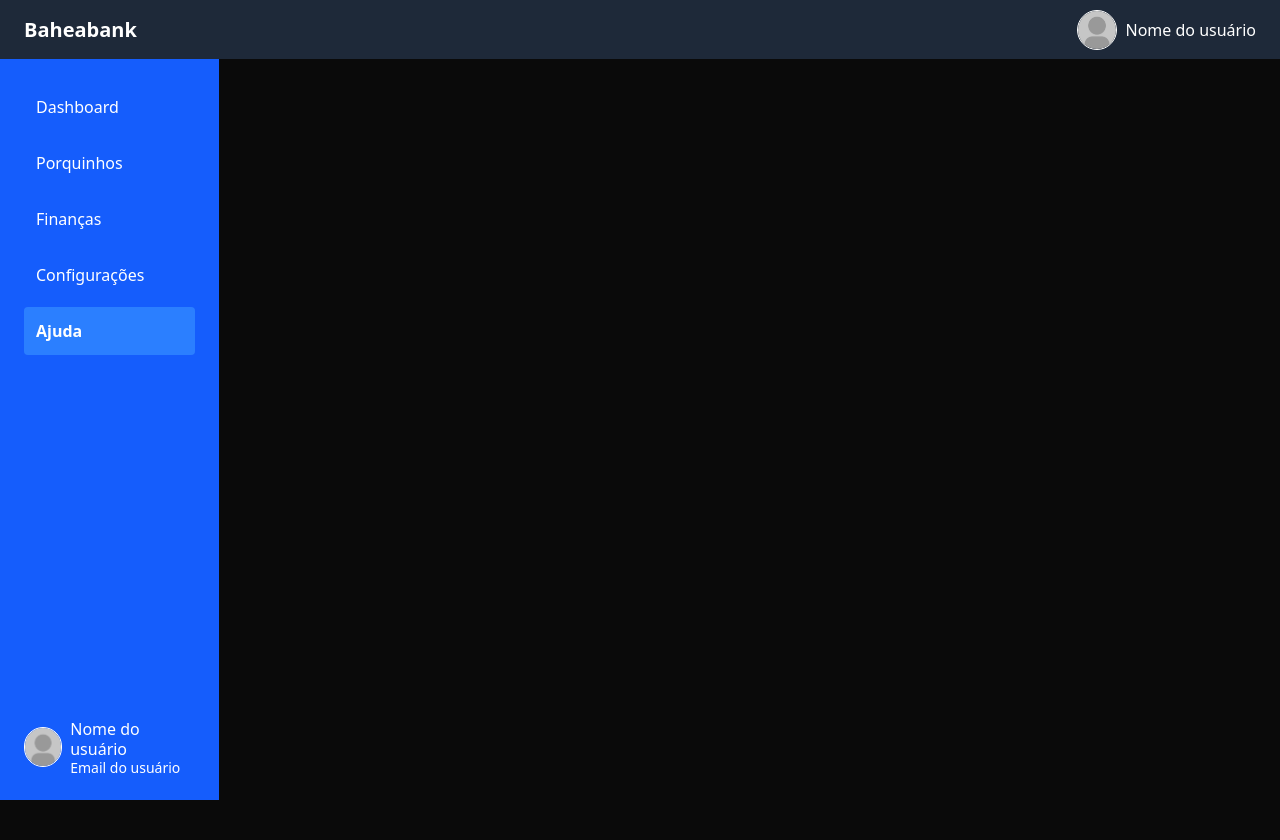
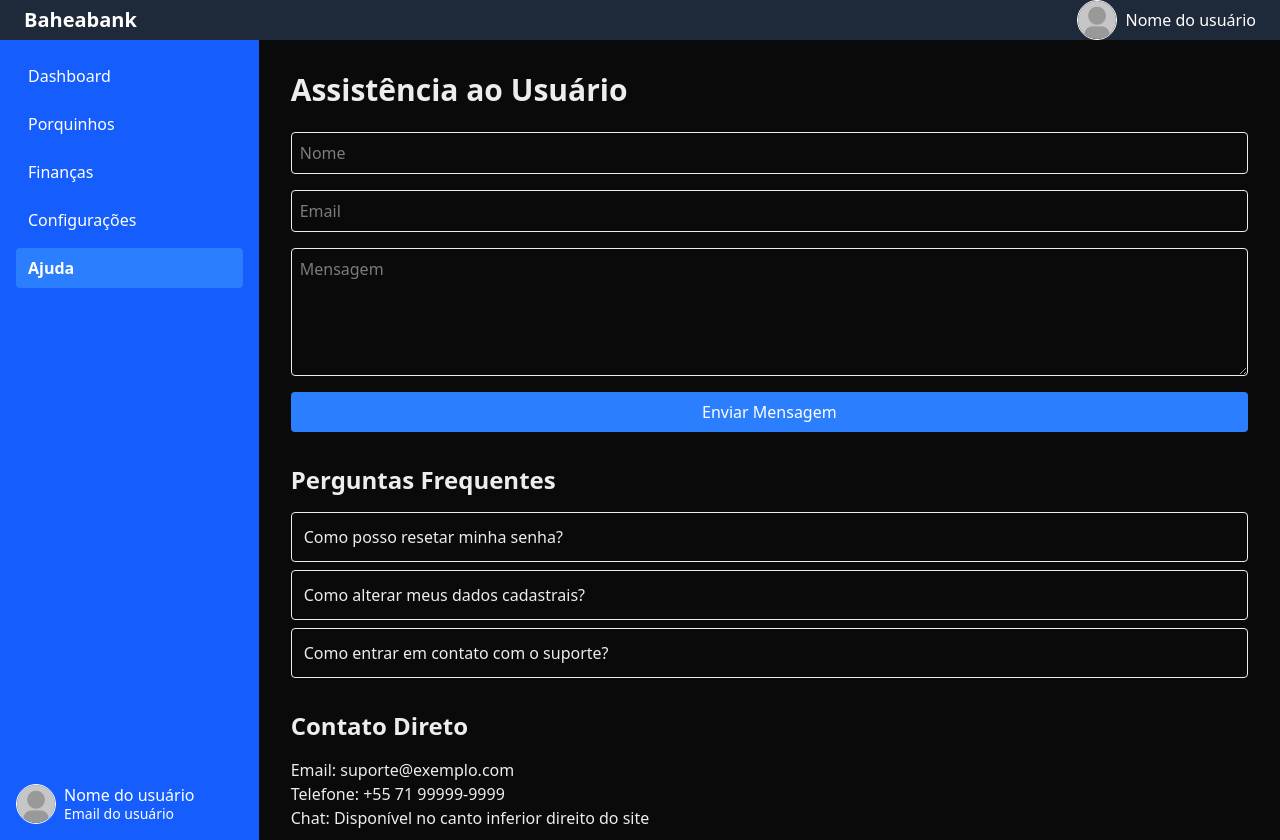
Before and after one commit to caiovisuals/baheabank, a Next.js app: page /assistance in a window 1280 px wide. Before the commit the page ends 800 px from the top, so only its background shows below. Built offline with nearby package versions, Linux system fonts and the light colour scheme; no server answers.

Commit message:
plataforma quase pronta

```diff
--- a/src/app/(private)/assistance/page.tsx
+++ b/src/app/(private)/assistance/page.tsx
@@ -1,6 +1,94 @@
+"use client";
+
+import { useState } from "react";
+
 export default function Assistance() {
+    const [form, setForm] = useState({ name: "", email: "", message: "" });
+    const [message, setMessage] = useState("");
+    const [loading, setLoading] = useState(false);
+
+    const faqs = [
+        { q: "Como posso resetar minha senha?", a: "Clique em 'Esqueci minha senha' na página de login e siga os passos." },
+        { q: "Como alterar meus dados cadastrais?", a: "Acesse Configurações > Perfil e atualize seus dados." },
+        { q: "Como entrar em contato com o suporte?", a: "Você pode enviar uma mensagem pelo formulário ou usar nosso chat online." },
+    ];
+
+    const [openFaqIndex, setOpenFaqIndex] = useState<number | null>(null);
+
+    async function handleSubmit(e: React.FormEvent) {
+        e.preventDefault();
+        setLoading(true);
+        try {
+            // Aqui você chamaria sua API de envio
+            await new Promise((r) => setTimeout(r, 1000));
+            setMessage("Mensagem enviada com sucesso!");
+            setForm({ name: "", email: "", message: "" });
+        } catch (err) {
+            setMessage("Erro ao enviar a mensagem.");
+        } finally {
+            setLoading(false);
+        }
+    }
+
     return (
-        <div className="flex p-8 size-full">
+        <div className="p-8 flex flex-col size-full">
+            <h1 className="text-3xl font-bold mb-6">Assistência ao Usuário</h1>
+
+            {/* Formulário de contato */}
+            <form onSubmit={handleSubmit} className="mb-8 flex flex-col gap-4">
+                <input
+                    type="text"
+                    placeholder="Nome"
+                    value={form.name}
+                    onChange={(e) => setForm({ ...form, name: e.target.value })}
+                    className="border p-2 rounded w-full"
+                    required
+                />
+                <input
+                    type="email"
+                    placeholder="Email"
+                    value={form.email}
+                    onChange={(e) => setForm({ ...form, email: e.target.value })}
+                    className="border p-2 rounded w-full"
+                    required
+                />
+                <textarea
+                    placeholder="Mensagem"
+                    value={form.message}
+                    onChange={(e) => setForm({ ...form, message: e.target.value })}
+                    className="border p-2 rounded w-full h-32"
+                    required
+                />
+                <button
+                    type="submit"
+                    disabled={loading}
+                    className="bg-blue-500 text-white p-2 rounded hover:bg-blue-600 disabled:opacity-50"
+                >
+                    {loading ? "Enviando..." : "Enviar Mensagem"}
+                </button>
+                {message && <span className="text-green-500">{message}</span>}
+            </form>
+
+            {/* FAQ */}
+            <div className="mb-8">
+                <h2 className="text-2xl font-semibold mb-4">Perguntas Frequentes</h2>
+                <div className="flex flex-col gap-2">
+                    {faqs.map((faq, i) => (
+                        <div key={i} className="border rounded p-3 cursor-pointer" onClick={() => setOpenFaqIndex(openFaqIndex === i ? null : i)}>
+                            <div className="font-medium">{faq.q}</div>
+                            {openFaqIndex === i && <div className="mt-2 text-gray-700">{faq.a}</div>}
+                        </div>
+                    ))}
+                </div>
+            </div>
+
+            {/* Contato direto */}
+            <div>
+                <h2 className="text-2xl font-semibold mb-4">Contato Direto</h2>
+                <p>Email: suporte@exemplo.com</p>
+                <p>Telefone: +55 71 99999-9999</p>
+                <p>Chat: Disponível no canto inferior direito do site</p>
+            </div>
         </div>
-    )
+    );
 }
--- a/src/app/(private)/piggys/page.tsx
+++ b/src/app/(private)/piggys/page.tsx
@@ -1,6 +1,73 @@
+"use client";
+
+
+import { useEffect, useState } from "react";
+import { Piggy } from "@/lib/db";
+
 export default function Piggys() {
+    const [piggys, setPiggys] = useState<Piggy[]>([]);
+    const [loading, setLoading] = useState(true);
+
+    useEffect(() => {
+        async function fetchPiggys() {
+        try {
+            const res = await fetch("/api/user/piggys", {
+            credentials: "include",
+            });
+            if (res.ok) {
+            const data = await res.json();
+            setPiggys(data);
+            } else {
+            console.error("Erro ao buscar piggys");
+            }
+        } catch (err) {
+            console.error(err);
+        } finally {
+            setLoading(false);
+        }
+        }
+        fetchPiggys();
+    }, []);
+
     return (
-        <div className="flex p-8 size-full">
+        <div className="p-8 flex flex-col size-full">
+            <h1 className="text-3xl font-bold mb-6">Meus Porquinhos</h1>
+            <div className="grid grid-cols-1 sm:grid-cols-2 md:grid-cols-3 lg:grid-cols-4 gap-6">
+                {piggys.map((piggy) => {
+                const progress = piggy.goal ? Math.min((piggy.value / piggy.goal) * 100, 100) : 0;
+
+                return (
+                    <div
+                    key={piggy.id}
+                    className="bg-white rounded-xl shadow-md p-4 flex flex-col justify-between hover:shadow-lg transition"
+                    >
+                    <h2 className="text-lg font-semibold mb-2">{piggy.name}</h2>
+                    <p className="text-gray-600 mb-2">
+                        R$ {piggy.value.toFixed(2)} {piggy.goal ? `/ R$ ${piggy.goal.toFixed(2)}` : ""}
+                    </p>
+
+                    {piggy.goal && (
+                        <div className="w-full bg-gray-200 rounded-full h-2 mb-2">
+                        <div
+                            className="bg-blue-500 h-2 rounded-full"
+                            style={{ width: `${progress}%` }}
+                        ></div>
+                        </div>
+                    )}
+
+                    <button className="mt-3 bg-blue-500 text-white py-2 rounded-md hover:bg-blue-600 transition">
+                        Ver detalhes
+                    </button>
+                    </div>
+                );
+                })}
+
+                <div className="flex items-center justify-center bg-white rounded-xl shadow-md p-4 hover:shadow-lg transition cursor-pointer">
+                    <button className="text-blue-500 font-semibold border border-blue-500 py-2 px-4 rounded-md hover:bg-blue-50 transition">
+                        + Criar novo confrinho
+                    </button>
+                </div>
+            </div>
         </div>
-    )
+    );
 }
--- a/src/app/(private)/settings/page.tsx
+++ b/src/app/(private)/settings/page.tsx
@@ -1,5 +1,43 @@
+"use client";
+
+import { useEffect, useState } from "react";
+import { User } from "@/lib/db";
+
 export default function Settings() {
+    const [user, setUser] = useState<User | null>(null);
+    const [loading, setLoading] = useState(true);
+    const [form, setForm] = useState({ fullName: "", email: "", phone: "" });
+
+    const userId = 1;
+
+    useEffect(() => {
+        async function fetchUser() {
+            const res = await fetch(`/api/user/settings?userId=${userId}`);
+            const data = await res.json();
+            setUser(data);
+            setForm({ fullName: data.fullName, email: data.email, phone: data.phone });
+            setLoading(false);
+        }
+        fetchUser();
+    }, []);
+
+    async function handleSave() {
+        const res = await fetch("/api/user/settings", {
+            method: "PATCH",
+            headers: { "Content-Type": "application/json" },
+            body: JSON.stringify({ userId, ...form }),
+        });
+        const updatedUser = await res.json();
+        setUser(updatedUser);
+    }
+
     return (
-        <div className="flex p-8 size-full"></div>
+        <div className="flex p-8 size-full">
+            <div>
+                <button onClick={handleSave} className="bg-blue-500 text-white p-2 rounded hover:bg-blue-600">
+                    Salvar
+                </button>
+            </div>
+        </div>
     )
 }
--- a/src/app/api/me/route.ts
+++ b/src/app/api/me/route.ts
@@ -22,6 +22,7 @@ export async function GET(req: Request) {
         const safeUser = {
             id: user.id,
             email: user.email,
+            phone: user.phone,
             fullName: user.fullName,
             avatarUrl: user.avatarUrl,
         };
--- /dev/null
+++ b/src/app/api/user/settings/route.ts
@@ -0,0 +1,27 @@
+import { NextResponse } from "next/server";
+import type { NextRequest } from "next/server";
+import { users, User } from "@/lib/db";
+
+export async function GET(req: NextRequest) {
+    const userId = Number(req.nextUrl.searchParams.get("userId"));
+    if (!userId) return NextResponse.json({ error: "User ID is required" }, { status: 400 });
+
+    const user = users.find(u => u.id === userId);
+    if (!user) return NextResponse.json({ error: "User not found" }, { status: 404 });
+
+    return NextResponse.json(user);
+}
+
+export async function PATCH(req: NextRequest) {
+    const { userId, fullName, email, phone } = await req.json();
+    if (!userId) return NextResponse.json({ error: "User ID is required" }, { status: 400 });
+
+    const userIndex = users.findIndex(u => u.id === userId);
+    if (userIndex === -1) return NextResponse.json({ error: "User not found" }, { status: 404 });
+
+    if (fullName) users[userIndex].fullName = fullName;
+    if (email) users[userIndex].email = email;
+    if (phone) users[userIndex].phone = phone;
+
+    return NextResponse.json(users[userIndex]);
+}
--- a/src/components/Header.tsx
+++ b/src/components/Header.tsx
@@ -30,7 +30,7 @@ export default function Header() {
             <div className="w-[60%] flex justify-center items-center">
             </div>
             <div className="w-[20%] flex flex-row gap-2 justify-end items-center">
-                <img src={user?.avatarUrl || "/default-avatar.png"} alt="Avatar" className="w-10 h-10 rounded-full object-cover border border-white"></img>
+                <img src={user?.avatarUrl || "/default-avatar.png"} alt="Avatar" className="w-10 h-10 rounded-full object-cover border border-white" draggable="false"></img>
                 <span>{user?.fullName || "Nome do usuário"}</span>
             </div>
         </header>
--- a/src/components/Navbar.tsx
+++ b/src/components/Navbar.tsx
@@ -25,22 +25,22 @@ export default function Navbar() {
     }, []);
 
     const navItems = [
-        { label: "Dashboard", href: "/dashboard" },
-        { label: "Porquinhos", href: "/piggys" },
-        { label: "Finanças", href: "/loans" },
-        { label: "Configurações", href: "/settings" },
-        { label: "Ajuda", href: "/assistance" },
+        { icon: "", label: "Dashboard", href: "/dashboard" },
+        { icon: "", label: "Porquinhos", href: "/piggys" },
+        { icon: "", label: "Finanças", href: "/loans" },
+        { icon: "", label: "Configurações", href: "/settings" },
+        { icon: "", label: "Ajuda", href: "/assistance" },
     ];
 
     return (
-        <aside className="w-full h-25 md:w-64 md:h-full bg-blue-600 text-white flex flex-row md:flex-col items-center md:items-start jutify-center md:justify-between p-6 gap-6">
-            <div className="flex md:w-full flex-row md:flex-col items-center md:items-start gap-5">
+        <aside className="w-full h-25 md:w-80 md:h-full bg-blue-600 text-white flex flex-row md:flex-col items-center md:items-start jutify-center md:justify-between p-4 gap-6">
+            <div className="flex md:w-full flex-row md:flex-col items-center md:items-start gap-4">
                 <nav className="flex flex-row md:flex-col md:w-full gap-2">
                     {navItems.map((item) => (
                         <Link
                         key={item.href}
                         href={item.href}
-                        className={`p-3 md:w-full rounded hover:bg-blue-500 transition ${
+                        className={`px-3 py-2 md:w-full rounded hover:bg-blue-500 transition ${
                             pathname === item.href ? "bg-blue-500 font-semibold" : ""
                         }`}
                         >
@@ -50,7 +50,7 @@ export default function Navbar() {
                 </nav>
             </div>
             <div className="flex flex-row gap-2 justify-center items-center">
-                <img src={user?.avatarUrl || "/default-avatar.png"} alt="Avatar" className="w-10 h-10 rounded-full object-cover border border-white"></img>
+                <img src={user?.avatarUrl || "/default-avatar.png"} alt="Avatar" className="w-10 h-10 rounded-full object-cover border border-white" draggable="false"></img>
                 <div className="flex flex-col items-start justify-center">
                     <span className="leading-tight">{user?.fullName || "Nome do usuário"}</span>
                     <p className="text-[14px] leading-tight">{user?.email || "Email do usuário"}</p>
```
Also changed, not shown: src/app/api/user/piggys/route.ts (+39 -0 lines).
